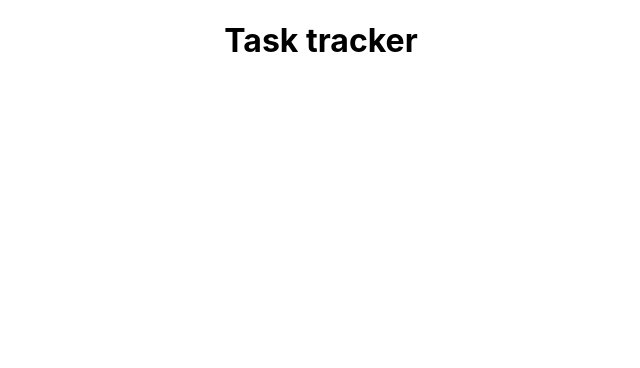
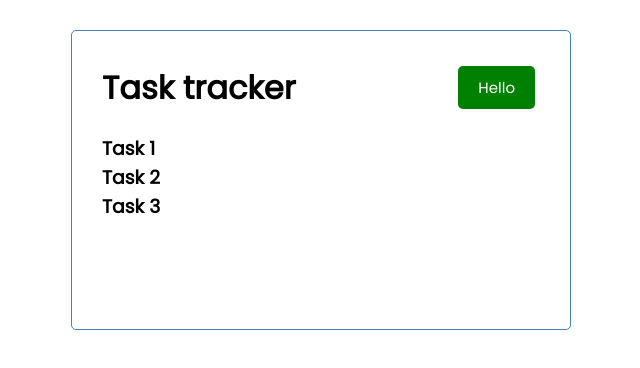
Before and after one commit to iryb/react-task-tracker, a React (Create React App) app: page / in a window 1280 px wide. Shown: the top 368 px of the page, without its empty margins (319-959 px from the left). Built offline with nearby package versions, Linux system fonts and the light colour scheme.

Commit message:
lesson 2

```diff
--- a/src/App.js
+++ b/src/App.js
@@ -1,10 +1,13 @@
 import './App.css';
 import Header from './components/Header'
+import Tasks from "./components/Tasks";
+
 
 function App() {
   return (
-    <div className="App">
+    <div className="container">
       <Header />
+      <Tasks />
     </div>
   );
 }
--- /dev/null
+++ b/src/components/Button.js
@@ -0,0 +1,16 @@
+import PropTypes from 'prop-types'
+
+const Button = ({color, text, onClickFunction}) => {
+    return(
+        <button
+            onClick={onClickFunction}
+            style={{backgroundColor: color}} className="btn">{text}</button>
+    )
+}
+export default Button
+
+Button.propTypes = {
+    text: PropTypes.string,
+    color: PropTypes.string,
+    onClickFunction: PropTypes.func
+}
--- a/src/components/Header.js
+++ b/src/components/Header.js
@@ -1,9 +1,31 @@
-const Header = () => {
+import PropTypes from 'prop-types'
+import Button from "./Button";
+
+const Header = ({title}) => {
+    const onClickFunction = (e) => {
+        console.log(e);
+    }
     return(
-        <header>
-            <h1>Task tracker</h1>
+        <header className="header">
+            <h1>{title}</h1>
+            <Button color="green" text="Hello" onClick={onClickFunction} />
         </header>
     )
 }
 
+Header.defaultProps = {
+    title: 'Task tracker'
+}
+
+Header.propTypes = {
+    title: PropTypes.string,
+}
+
+//CSS in JS
+const headingStyle = {
+    color: '#cdcdf7',
+    backgroundColor: '#333'
+}
+
+
 export default Header
--- /dev/null
+++ b/src/components/Tasks.js
@@ -0,0 +1,28 @@
+import {useState} from 'react'
+
+const Tasks = () => {
+    const [tasks, setTask] = useState(
+        [
+            {
+                id: 1,
+                title: 'Task 1'
+            },
+            {
+                id: 2,
+                title: 'Task 2'
+            },
+            {
+                id: 3,
+                title: 'Task 3'
+            }
+        ]
+    );
+    return(
+        <>
+            {tasks.map((task) => (
+                <h3>{task.title}</h3>
+            ))}
+        </>
+    )
+}
+export default Tasks
--- a/src/index.css
+++ b/src/index.css
@@ -1,13 +1,112 @@
-body {
+@import url('https://fonts.googleapis.com/css2?family=Poppins:wght@300;400&display=swap');
+
+* {
+  box-sizing: border-box;
   margin: 0;
-  font-family: -apple-system, BlinkMacSystemFont, 'Segoe UI', 'Roboto', 'Oxygen',
-    'Ubuntu', 'Cantarell', 'Fira Sans', 'Droid Sans', 'Helvetica Neue',
-    sans-serif;
-  -webkit-font-smoothing: antialiased;
-  -moz-osx-font-smoothing: grayscale;
+  padding: 0;
 }
 
-code {
-  font-family: source-code-pro, Menlo, Monaco, Consolas, 'Courier New',
-    monospace;
+body {
+  font-family: 'Poppins', sans-serif;
 }
+
+.container {
+  max-width: 500px;
+  margin: 30px auto;
+  overflow: auto;
+  min-height: 300px;
+  border: 1px solid steelblue;
+  padding: 30px;
+  border-radius: 5px;
+}
+
+.header {
+  display: flex;
+  justify-content: space-between;
+  align-items: center;
+  margin-bottom: 20px;
+}
+
+.btn {
+  display: inline-block;
+  background: #000;
+  color: #fff;
+  border: none;
+  padding: 10px 20px;
+  margin: 5px;
+  border-radius: 5px;
+  cursor: pointer;
+  text-decoration: none;
+  font-size: 15px;
+  font-family: inherit;
+}
+
+.btn:focus {
+  outline: none;
+}
+
+.btn:active {
+  transform: scale(0.98);
+}
+
+.btn-block {
+  display: block;
+  width: 100%;
+}
+
+.task {
+  background: #f4f4f4;
+  margin: 5px;
+  padding: 10px 20px;
+  cursor: pointer;
+}
+
+.task.reminder {
+  border-left: 5px solid green;
+}
+
+.task h3 {
+  display: flex;
+  align-items: center;
+  justify-content: space-between;
+}
+
+.add-form {
+  margin-bottom: 40px;
+}
+
+.form-control {
+  margin: 20px 0;
+}
+
+.form-control label {
+  display: block;
+}
+
+.form-control input {
+  width: 100%;
+  height: 40px;
+  margin: 5px;
+  padding: 3px 7px;
+  font-size: 17px;
+}
+
+.form-control-check {
+  display: flex;
+  align-items: center;
+  justify-content: space-between;
+}
+
+.form-control-check label {
+  flex: 1;
+}
+
+.form-control-check input {
+  flex: 2;
+  height: 20px;
+}
+
+footer {
+  margin-top: 30px;
+  text-align: center;
+}
```
